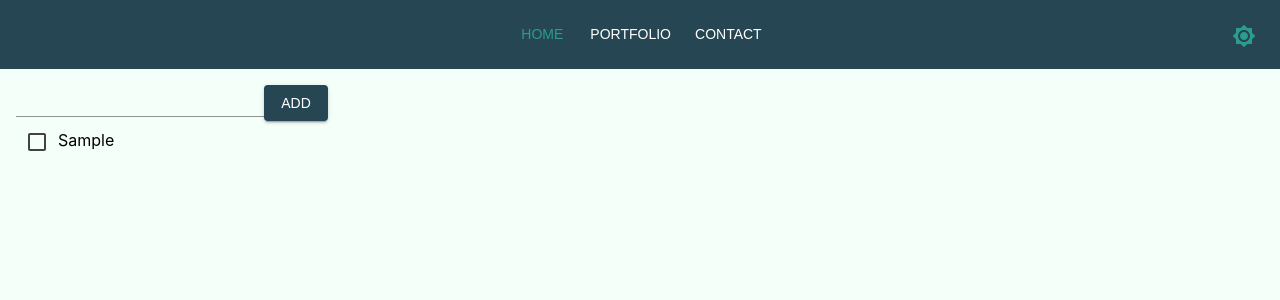
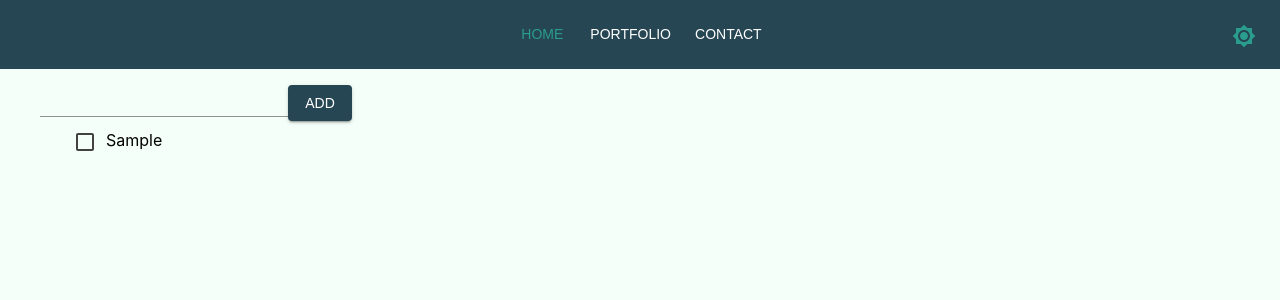
Before and after one commit to Alex-Van-Dijck/Portfolio-react, a React (Create React App) app: page /Portfolio/Todo in a window 1280 px wide. Both pictures are taken after typing "Sample" into the empty fields and a click on the button "ADD". Shown: the top 300 px of the page. Built offline with nearby package versions, Linux system fonts and the light colour scheme; the HTML template or start-up script is replaced by a standard one.

Commit message:
Tried to fix todo, span keeps becoming to big on use of mui

```diff
--- a/src/components/labos/Todo/TodoApp.tsx
+++ b/src/components/labos/Todo/TodoApp.tsx
@@ -2,6 +2,7 @@ import React, {useState,useEffect} from "react";
 import TodoInput from "./TodoInput";
 import TodoList from "./TodoList";
 import styles from "./Todo.module.css";
+import Container from "@mui/material/Container";
 
 export interface TodoItem {
     name: string;
@@ -27,10 +28,10 @@ const TodoApp = () => {
     };
 
     return (
-        <div className={styles.AppContainer}>
+        <Container sx={{m:2}}>
             <TodoInput setTodo={setTodo} addTodo={addTodo} todo={todo}/>
             <TodoList todos={todos} markCompleted={markCompleted}/>
-        </div>
+        </Container>
     );
 
 }
--- a/src/components/labos/Todo/TodoItemView.tsx
+++ b/src/components/labos/Todo/TodoItemView.tsx
@@ -1,6 +1,9 @@
 import React from "react";
 import { TodoItem } from "./TodoList";
 import Checkbox from '@mui/material/Checkbox';
+import Container from "@mui/material/Container";
+import Typography from "@mui/material/Typography";
+import { useTheme } from "@emotion/react";
 
 interface ITodoItemProps{
     todo:TodoItem,
@@ -10,10 +13,11 @@ interface ITodoItemProps{
 
 const TodoItemView = ({todo,markCompleted,index}:ITodoItemProps) =>{
 
+
     return(
-        <div key={index}>
+        <div style={{display:'block'}} key={index}>
             <Checkbox checked={todo.completed} onChange={(event) => markCompleted(index, event.target.checked)}/>
-            <span style={{textDecoration: todo.completed ? "line-through" : "none"}}>{todo.name}</span>
+            <span style={{textDecoration: todo.completed ? "line-through" : "none", textAlign:'justify'}} >{todo.name}</span>
         </div>
 
 
--- a/src/components/labos/Todo/TodoList.tsx
+++ b/src/components/labos/Todo/TodoList.tsx
@@ -1,6 +1,7 @@
 import React from "react";
 import TodoItemView from "./TodoItemView";
 import styles from './Todo.module.css';
+import { Container } from "@mui/material";
 
 export interface TodoItem {
     name: string;
@@ -16,11 +17,11 @@ interface ITodoListProps{
 const TodoList = ({todos,markCompleted}:ITodoListProps) =>{
 
     return(
-        <div className={styles.ListContainer}>
+        <Container>
                 {todos.map((todo, index) => (
                    <TodoItemView todo={todo} index={index} markCompleted={markCompleted}/>
                 ))}
-        </div>
+        </Container>
     )
 
 }
```
